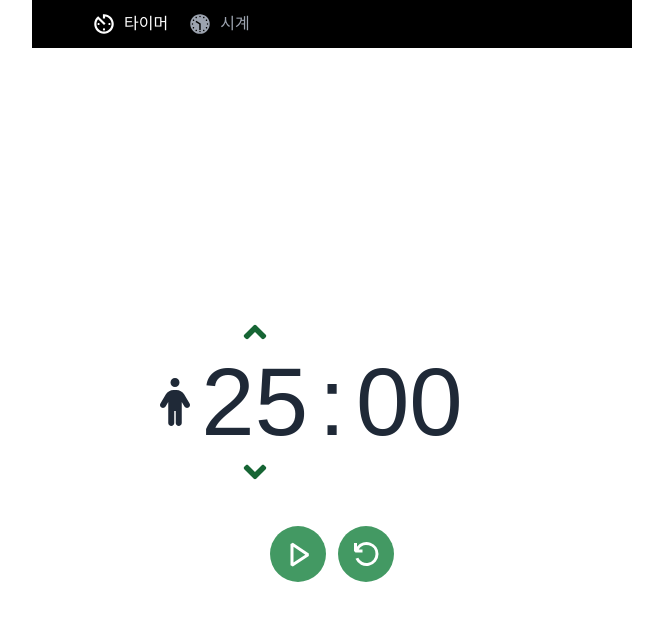
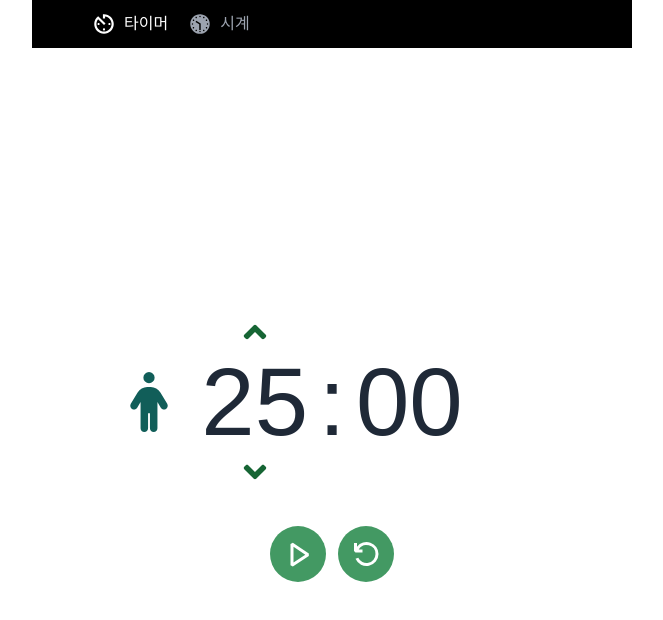
Before and after one commit to mynolog/pomodoro-timer, a React (Vite) app: page / in a window 1280 px wide. Shown: the top 620 px of the page, without its empty margins (308-971 px from the left). Built offline with nearby package versions, Linux system fonts and the light colour scheme; a web font is replaced by a local one.

Commit message:
💄 style: 타이머 스타일링 수정

```diff
--- a/src/components/timer/Timer.tsx
+++ b/src/components/timer/Timer.tsx
@@ -69,7 +69,7 @@ const Timer = ({
       <div
         className={`relative flex items-center gap-2 text-8xl font-degital rounded ${minutes === 0 && seconds <= 10 ? 'text-red-800' : 'text-gray-800'}`}
       >
-        <p className="absolute -left-12 text-5xl text-gray-800">
+        <p className="absolute -left-20 text-6xl text-teal-800">
           {isRunning ? <FaPersonRunning /> : <FaPerson />}
         </p>
         <div className="w-28 h-[176px] flex flex-col gap-1 items-center justify-center">
```
